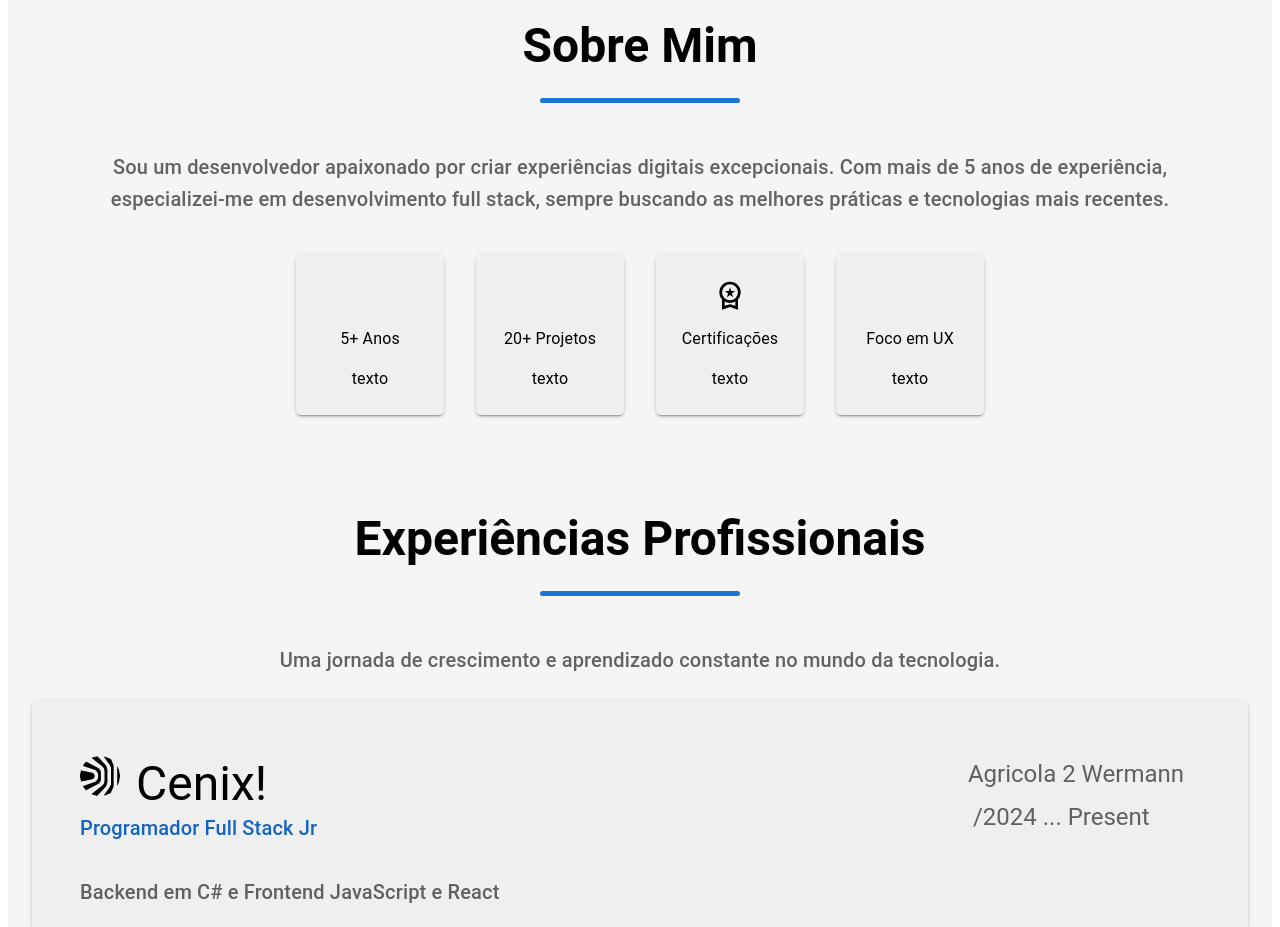
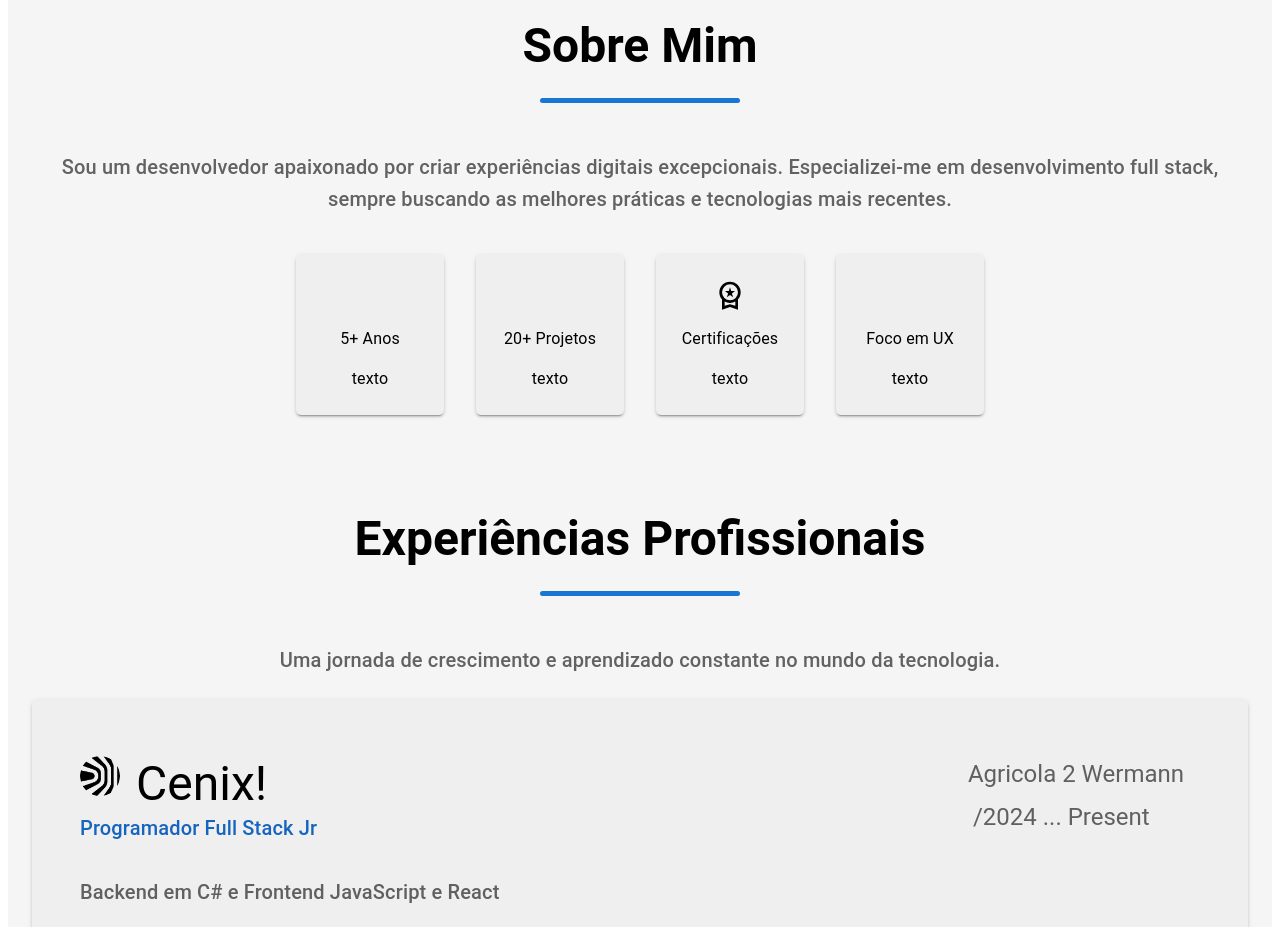
Before and after one commit to alexfvc/Portifolio2025, a React (Vite) app: page / in a window 1280 px wide. Shown: the part 1040-1967 px from the top of the page. Built offline with nearby package versions, Linux system fonts and the light colour scheme; some icons are missing.

Commit message:
cor do texto melhorado

```diff
--- a/src/pages/home/index.tsx
+++ b/src/pages/home/index.tsx
@@ -161,7 +161,7 @@ const Home = () =>{
                 </Typography>
                 <Box minWidth={200} minHeight={5} bgcolor={alpha(primaryColors.primary.main,1)} borderRadius={5}></Box>
                 <Typography variant='h6' color='text.secondary' textAlign={'center'} p={3}>
-                    Sou um desenvolvedor apaixonado por criar experiências digitais excepcionais. Com mais de 5 anos de experiência, especializei-me em desenvolvimento full stack, sempre buscando as melhores práticas e tecnologias mais recentes.
+                    Sou um desenvolvedor apaixonado por criar experiências digitais excepcionais. Especializei-me em desenvolvimento full stack, sempre buscando as melhores práticas e tecnologias mais recentes.
                 </Typography>
             </Stack>
 
```
